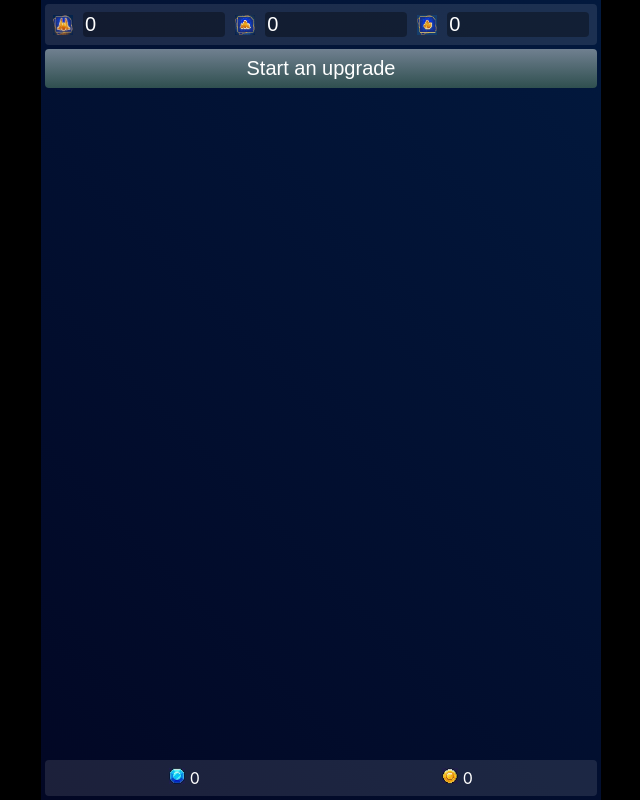
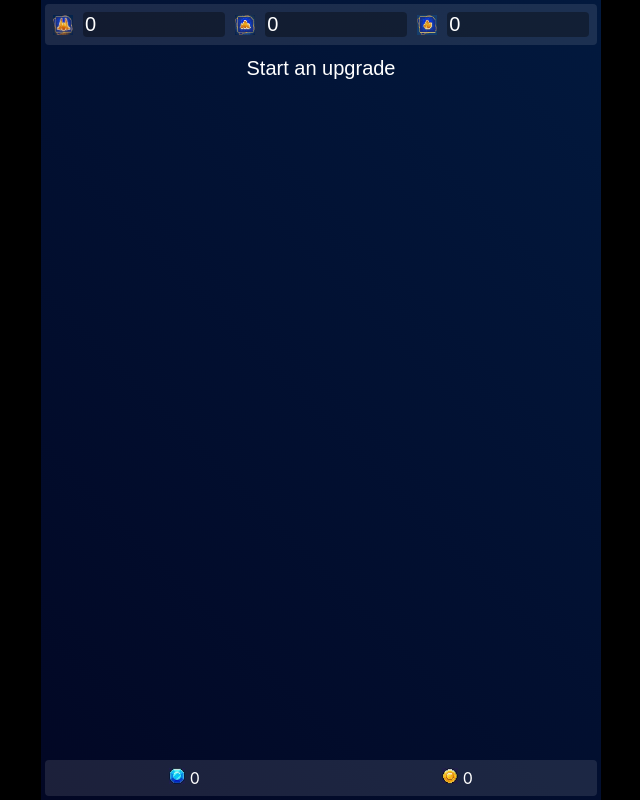
Before and after one commit to bvaughn/galaxiga-upgrade-tool, a React (Create React App) app: page / in a window 1280 px wide. Shown: the whole page, without its empty margins (319-959 px from the left). Built offline with nearby package versions, Linux system fonts and the light colour scheme.

Commit message:
Tweaked button style

```diff
--- a/src/Wizard/Wizard.module.css
+++ b/src/Wizard/Wizard.module.css
@@ -5,13 +5,8 @@
 }
 
 .StartUpgradeButton {
-  margin: 0 0.25rem;
-  border-radius: 0.25rem !important;
-  background-color: darkslategrey !important;
-  background: linear-gradient(slategray, darkslategray);
   font-size: var(--font-size-large);
   justify-content: center;
-  cursor: pointer;
 }
 .StartUpgradeButton:hover {
   background-color: darkslategrey !important;
```
